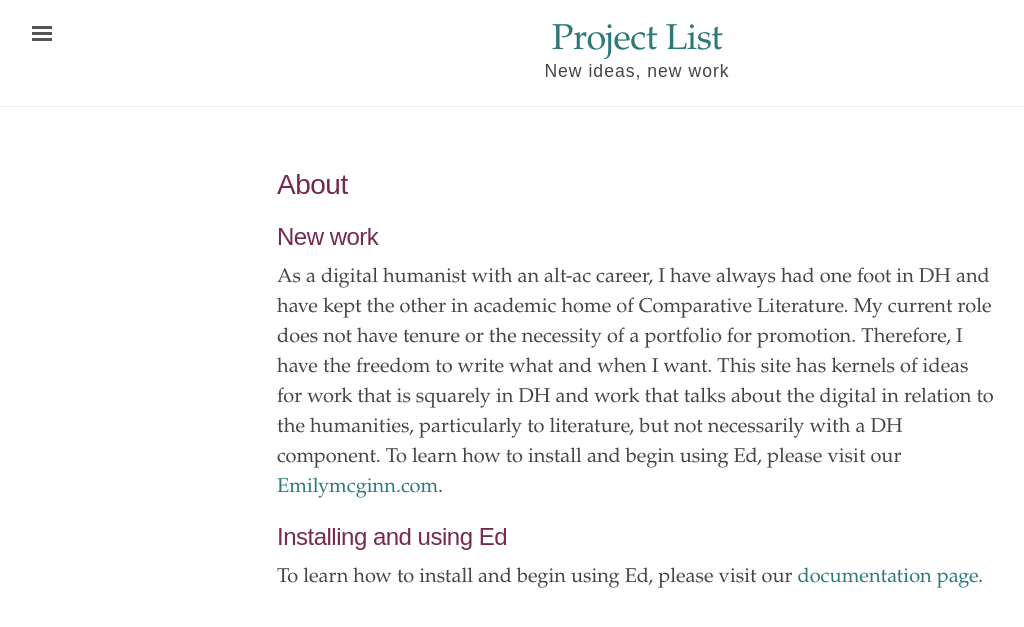
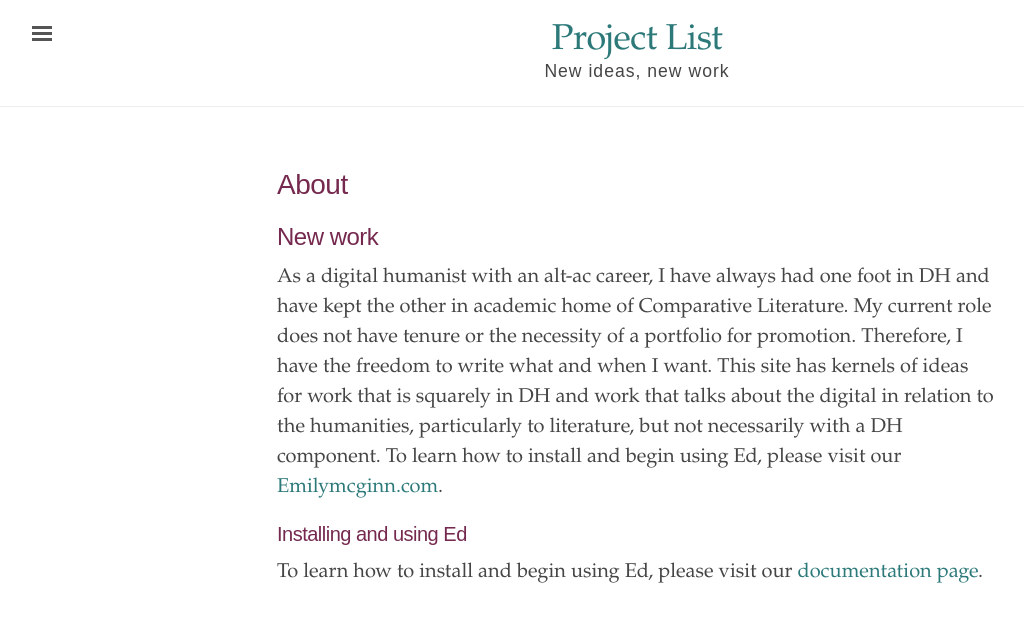
Before and after one commit to ylimem/ed, a Jekyll site: the page built from about.md, in a window 1280 px wide. Shown: the top 627 px of the page, without its empty margins (3-1027 px from the left). Built offline with Jekyll 4.4.1, drawn with Linux system fonts in a browser that asks for light colours.

```diff
--- a/about.md
+++ b/about.md
@@ -11,7 +11,7 @@ To learn how to install and begin using Ed, please visit our
 
 
 
-## Installing and using Ed
+#### Installing and using Ed
 
 To learn how to install and begin using Ed, please visit our
 [documentation page](http://minicomp.github.io/ed/documentation).
```
